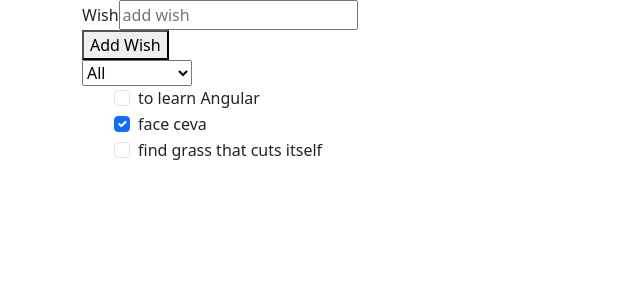
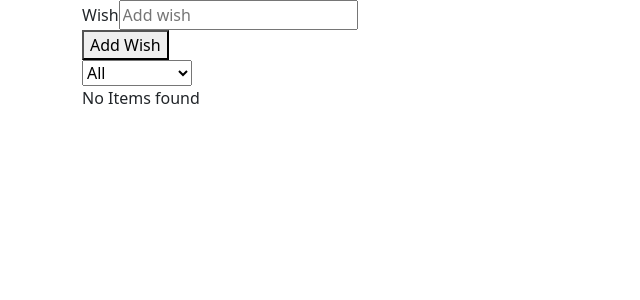
Before and after one commit to AzlaFord/AngularLearning, an Angular app: page / in a window 1280 px wide. Shown: the top 300 px of the page, without its empty margins (0-640 px from the left). Built offline with nearby package versions, Linux system fonts and the light colour scheme.

Commit message:
rezolv bug

```diff
--- a/src/app/app.html
+++ b/src/app/app.html
@@ -1,17 +1,9 @@
 
 <div class="container">
-  <form>
-    <div>
-      <label for="specificSizeInputName">Wish</label>
-      <input name="wishText" type="text" placeholder="add wish" [(ngModel)]="newWishText">
-    </div>
-    <div>
-      <button
-      type="submit"
-      (click)="$event.preventDefault() ; addWish()"
-      >Add Wish</button>
-    </div>
-  </form>
+  <app-wish-list-form
+  (addWish)="items.push($event)"
+  >
+  </app-wish-list-form>
   <select
     [(ngModel)]="listFilter"
   >
@@ -19,27 +11,8 @@
     <option value="1">Complete</option>
     <option value="2">InComplete</option>
   </select>
-
-  <div *ngIf="visibileItems.length === 0 ;then noItems ;else showItems"></div>
-  <ng-template #noItems>
-    No Items found
-  </ng-template>
-  <ng-template #showItems>
-    <ul class="wish-list">
-      <li *ngFor="let item of visibileItems;index as ii">
-        <div class="form-check">
-          <label class="form-check-label">
-            <input
-              type="checkbox"
-              class="form-check-input"
-              [checked]="item.isComplete"
-              [attr.dataIndex]="ii"
-              (click) ="toggleItem(item)"
-            >
-            {{ item.wishText }}
-          </label>
-        </div>
-      </li>
-    </ul>
-  </ng-template>
+  <app-wish-list
+    [wishes]="visibileItems"
+  >
+  </app-wish-list>
 </div>
--- a/src/app/app.ts
+++ b/src/app/app.ts
@@ -1,60 +1,28 @@
 import { Component } from '@angular/core';
+import { FormsModule } from '@angular/forms';
+import { CommonModule } from '@angular/common';
 import { WishItem } from '../shared/models/wishItem';
-import { CommonModule } from '@angular/common';
-import { FormsModule } from '@angular/forms';
-
+import { WishListForm } from './wish-list-form/wish-list-form';
+import { WishList } from './wish-list/wish-list';
 
 @Component({
   selector: 'app-root',
   standalone: true,
-  imports: [CommonModule, FormsModule],
+  imports: [CommonModule, FormsModule,WishListForm,WishList],
   templateUrl: './app.html',
-  styleUrls: ['./app.css'],
-  host: {
-    'ngSkipHydration': ''
-  }
+  styleUrls: ['./app.css']
 })
+export class App {
+  items: WishItem[] = [];
 
-export class App {
-  items: WishItem[] = [
-    new WishItem("to learn Angular"),
-    new WishItem("face ceva", true),
-    new WishItem("find grass that cuts itself", false)
-  ];
+  listFilter: string = '0';
 
-  newWishText =''
-
-  addWish(){
-
-    const textCurat = this.newWishText.trim();
-
-    if(textCurat === ''){
-      return
-    }else{
-      this.items.push(new WishItem(textCurat))
-      this.newWishText =''
+  get visibileItems(): WishItem[] {
+    if (this.listFilter === '1') {
+      return this.items.filter((i: WishItem) => i.isComplete);
+    } else if (this.listFilter === '2') {
+      return this.items.filter((i: WishItem) => !i.isComplete);
     }
-  }
-
-  listFilter : String = '0'
-
-  get visibileItems() : WishItem[]{
-
-    let value = this.listFilter
-
-    if(value ==='0'){
-      return this.items
-    }else if (value === '1'){
-      return this.items.filter(item => item.isComplete)
-    }else{
-      return this.items.filter(item => !item.isComplete)
-    }
-  }
-
-
-
-  toggleItem(item:WishItem){
-    item.isComplete = !item.isComplete
-    console.log(item)
+    return this.items;
   }
 }
--- /dev/null
+++ b/src/app/wish-list-form/wish-list-form.html
@@ -0,0 +1,15 @@
+<form (ngSubmit)="onSubmit()">
+  <div>
+    <label for="wishText">Wish</label>
+    <input
+      id="wishText"
+      name="wishText"
+      type="text"
+      placeholder="Add wish"
+      [(ngModel)]="newWishText"
+    />
+  </div>
+  <div>
+    <button type="submit">Add Wish</button>
+  </div>
+</form>
--- /dev/null
+++ b/src/app/wish-list-form/wish-list-form.ts
@@ -0,0 +1,24 @@
+import { Component, Output, EventEmitter } from '@angular/core';
+import { FormsModule } from '@angular/forms';
+import { WishItem } from '../../shared/models/wishItem';
+
+@Component({
+  selector: 'app-wish-list-form',
+  standalone: true,
+  imports: [FormsModule],
+  templateUrl: './wish-list-form.html',
+  styleUrls: ['./wish-list-form.css']
+})
+export class WishListForm {
+  @Output() addWish = new EventEmitter<WishItem>();
+
+  newWishText = '';
+
+  onSubmit() {
+    const text = this.newWishText.trim();
+    if (text) {
+      this.addWish.emit(new WishItem(text));
+      this.newWishText = '';
+    }
+  }
+}
--- /dev/null
+++ b/src/app/wish-list/wish-list.html
@@ -0,0 +1,23 @@
+<ng-container *ngIf="wishes?.length === 0; else showItems">
+  <p>No Items found</p>
+</ng-container>
+
+
+<ng-template #showItems>
+  <ul class="wish-list">
+    <li *ngFor="let item of wishes; index as ii">
+      <div class="form-check">
+        <label class="form-check-label">
+          <input
+            type="checkbox"
+            class="form-check-input"
+            [checked]="item.isComplete"
+            [attr.dataIndex]="ii"
+            (click)="toggleItem(item)"
+          >
+          {{ item.wishText }}
+        </label>
+      </div>
+    </li>
+  </ul>
+</ng-template>
--- /dev/null
+++ b/src/app/wish-list/wish-list.ts
@@ -0,0 +1,19 @@
+import { Component ,Input} from '@angular/core';
+import { WishItem } from '../../shared/models/wishItem';
+import { CommonModule } from '@angular/common';
+@Component({
+  selector: 'app-wish-list',
+  standalone: true,
+  imports: [CommonModule],
+  templateUrl: './wish-list.html',
+  styleUrls: ['./wish-list.css']
+})
+export class WishList {
+  @Input() wishes: WishItem[] = [];
+
+
+  toggleItem(item: WishItem) {
+    item.isComplete = !item.isComplete;
+    console.log(item);
+  }
+}
```
Also changed, not shown: src/app/wish-list-form/wish-list-form.css (added), src/app/wish-list/wish-list.css (added), 2 other files (tests, documents, lock files or other folders).
